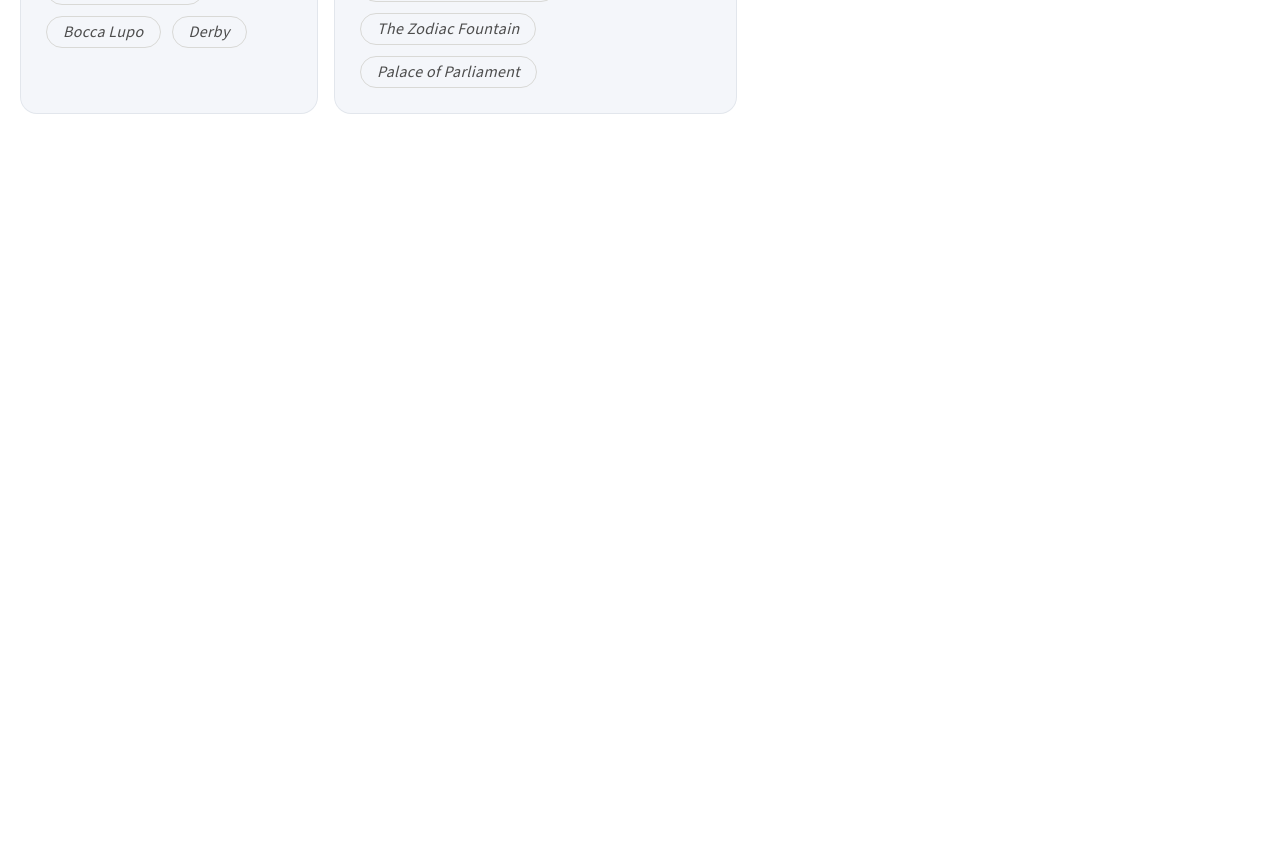
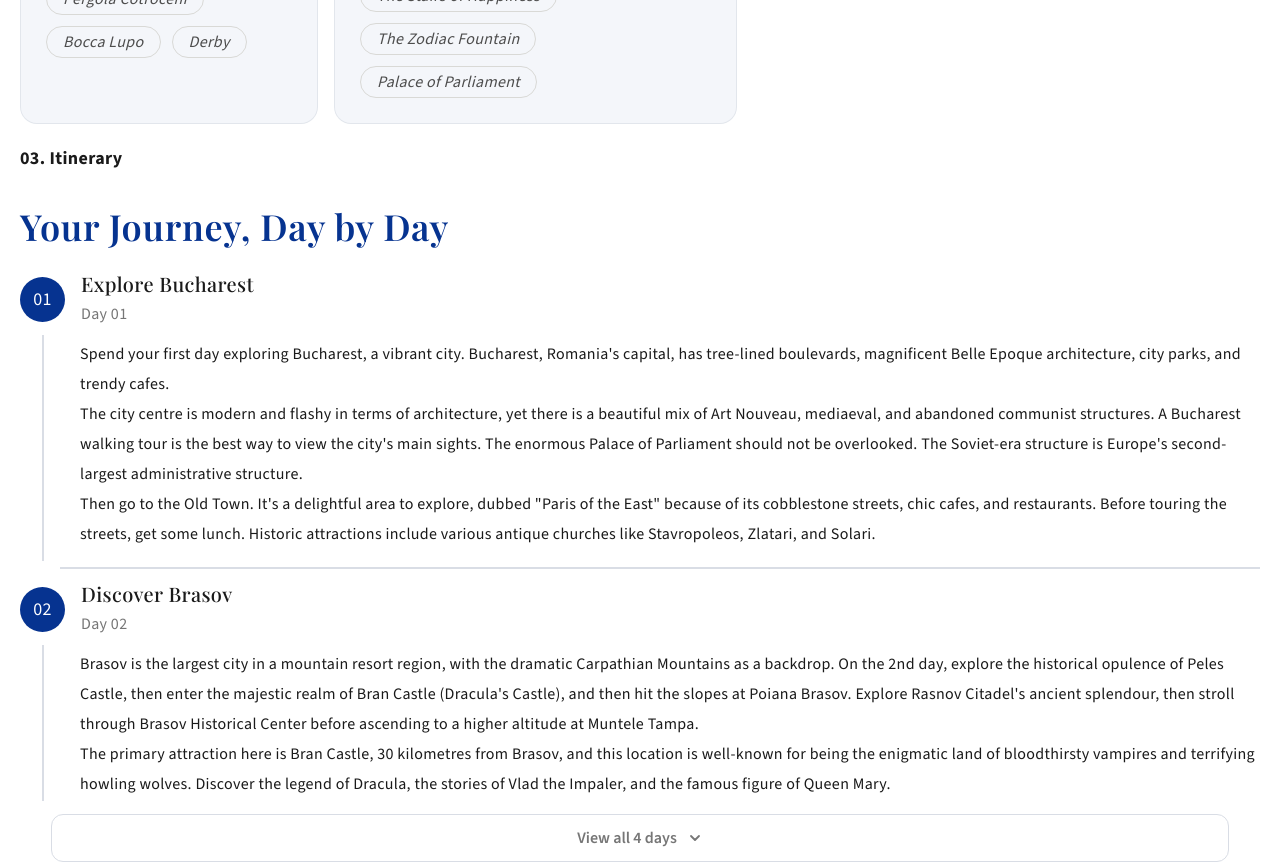
Before and after one commit to Alokajs/lcv-transylvania-deal-page, a Next.js app: page / in a window 1280 px wide. Shown: the part 2140-3002 px from the top of the page. Before the commit the page ends 2254 px from the top, so only its background shows below. Built offline with nearby package versions, Linux system fonts and the light colour scheme; a web font is replaced by a local one.

Commit message:
Build itinerary section

```diff
--- a/src/app/page.js
+++ b/src/app/page.js
@@ -1,8 +1,12 @@
+"use client";
+
 import styles from "./page.module.css"
 import Image  from "next/image"
 import dealData from "../data/deal-page-data.json"
+import { useState } from "react";
 
 export default function Home () {
+  const [showAllDays, setShowAllDays] = useState(false);
 return (
   <>
   {/* header */}
@@ -228,8 +232,35 @@ return (
           </div>
           </div>
         </div>
-
       </div>
+    </section>
+    <section className={styles.itineraries}>
+        <p className={styles.sectionName}>03. Itinerary</p>
+      <h2 className={styles.sectionHeader}>Your Journey, Day by Day</h2>
+        <div className={styles.itineraryBlock}>
+          {dealData.itineraries.slice(0, showAllDays ? 4 : 2).map((itinerary) => (
+          <div className={styles.itineraryCard} key={itinerary.id}>
+            <div className={styles.itineraryCardHeader}>
+            <p className={styles.itineraryCardNo}>{String(itinerary.day).padStart(2, "0")}</p>
+            <div>
+            <h3 className={styles.subHeader}>{itinerary.content.match(/<strong>(.*?)<\/strong>/)?.[1].replace(/&nbsp;/g, " ").trim()}</h3>
+            <p className={styles.date}>Day {String(itinerary.day).padStart(2, "0")}</p>
+            </div>
+            </div>
+            <div className={styles.sectionContent} dangerouslySetInnerHTML={{__html: itinerary.content.replace(/^<p>[\s\S]*?<\/p>/, "") }}
+            />
+         </div>
+         ))}
+        </div>
+        <button className={styles.viewAllButton} onClick={() => setShowAllDays(!showAllDays)}>
+      <span>{showAllDays ? "Show less" : "View all 4 days"}</span>
+      <Image
+        src={showAllDays ? "/chevron_up.svg" : "/chevron.svg"}
+        alt=""
+        width={16}
+        height={16}
+      />
+       </button>
     </section>
   </main>
   </>
--- a/src/app/page.module.css
+++ b/src/app/page.module.css
@@ -140,7 +140,7 @@ p.priceBasis {
   padding: 3px 0px 5px;
 }
 
-.heroButton, .viewImagesButton, .watchVideoButton {
+.heroButton, .viewImagesButton, .watchVideoButton, .viewAllButton {
   font-size: 16px;
   line-height: 22px;
   font-weight: 600;
@@ -271,6 +271,11 @@ p.priceBasis {
 /* Highlight */
 .highlight {
   padding: 18px 20px 0px;
+  display: flex;
+  flex-direction: column;
+  justify-content:flex-start;
+  gap: 5px;
+  align-self: center;
 }
 
 .highlightGrid {
@@ -340,3 +345,106 @@ p.priceBasis {
   padding: 4px 16px;
   white-space: nowrap;
 }
+
+/* Itineraries */
+.itineraries {
+  padding: 18px 20px 0px;
+  display: flex;
+  flex-direction: column;
+  justify-content:flex-start;
+  gap: 5px;
+  align-self: center;
+}
+
+.itineraryCardNo {
+  background-color: var(--primary);
+  width: 45px;
+  height: 45px;
+  color: #ffffff;
+  font-size: 18px;
+  line-height: 34px;
+  letter-spacing: 0.02em;
+  border: 1px solid transparent;
+  border-radius: 50%;
+  display: flex;
+  align-items: center;
+  justify-content: center;
+  text-align: center;
+}
+
+.subHeader {
+  font-size: 20px;
+  color: var(--foreground);
+  line-height: 30px;
+  letter-spacing: 0.02em;
+  font-weight: 500;
+}
+
+.date {
+  color: var(--tertiary-text);
+  font-size: 16px;
+  line-height: 30px;
+  letter-spacing: 0.02em;
+  font-weight: normal;
+}
+
+.itineraryCardHeader {
+  display: flex;
+  align-items: center;
+  gap: 16px;
+  padding-bottom: 10px;
+}
+
+.itineraryCardNo {
+  position: relative;
+  z-index: 1;
+}
+
+.itineraries .sectionContent {
+  padding-left: 60px;
+  padding-bottom: 10px;
+}
+
+.itineraryBlock {
+  position: relative;
+  padding-top: 10px;
+}
+
+.itineraryCard {
+  position: relative;
+}
+
+.itineraryCard::before {
+  content: "";
+  position: absolute;
+  left: 22px;
+  top: 66px;
+  bottom: 8px;
+  width: 2px;
+  background-color: var(--border);
+}
+
+.itineraryCard:not(:last-child)::after {
+  content: "";
+  position: absolute;
+  left: 40px;
+  right: 0;
+  bottom: 0;
+  height: 2px;
+  background-color: var(--border);
+}
+
+.itineraryCard:not(:last-child) {
+  position: relative;
+  padding-bottom: 10px;
+  margin-bottom: 10px;
+}
+
+.viewAllButton {
+  max-width: 95% !important;
+  background-color: #ffffff;
+  color: #767676;
+  border: 1px solid var(--border);
+  appearance: none;
+  margin: 0 auto;
+}
```
Also changed, not shown: public/chevron.svg (added), public/chevron_up.svg (added).
